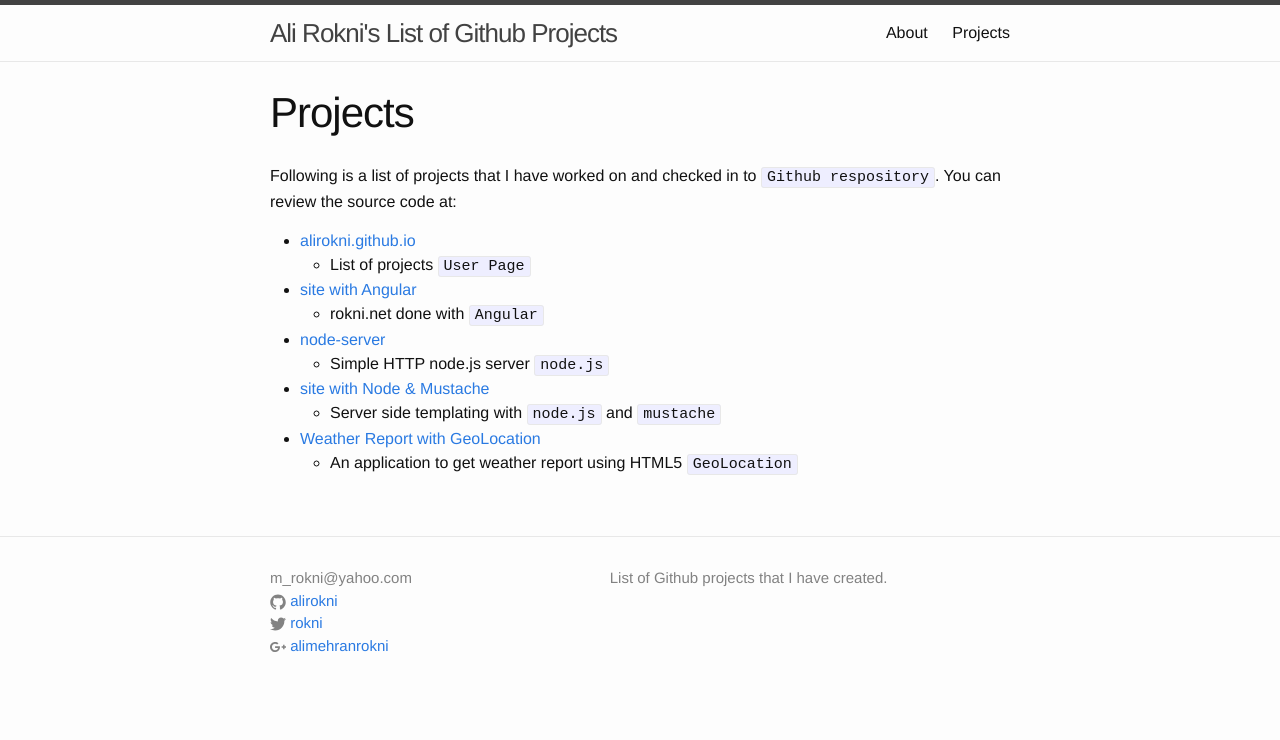
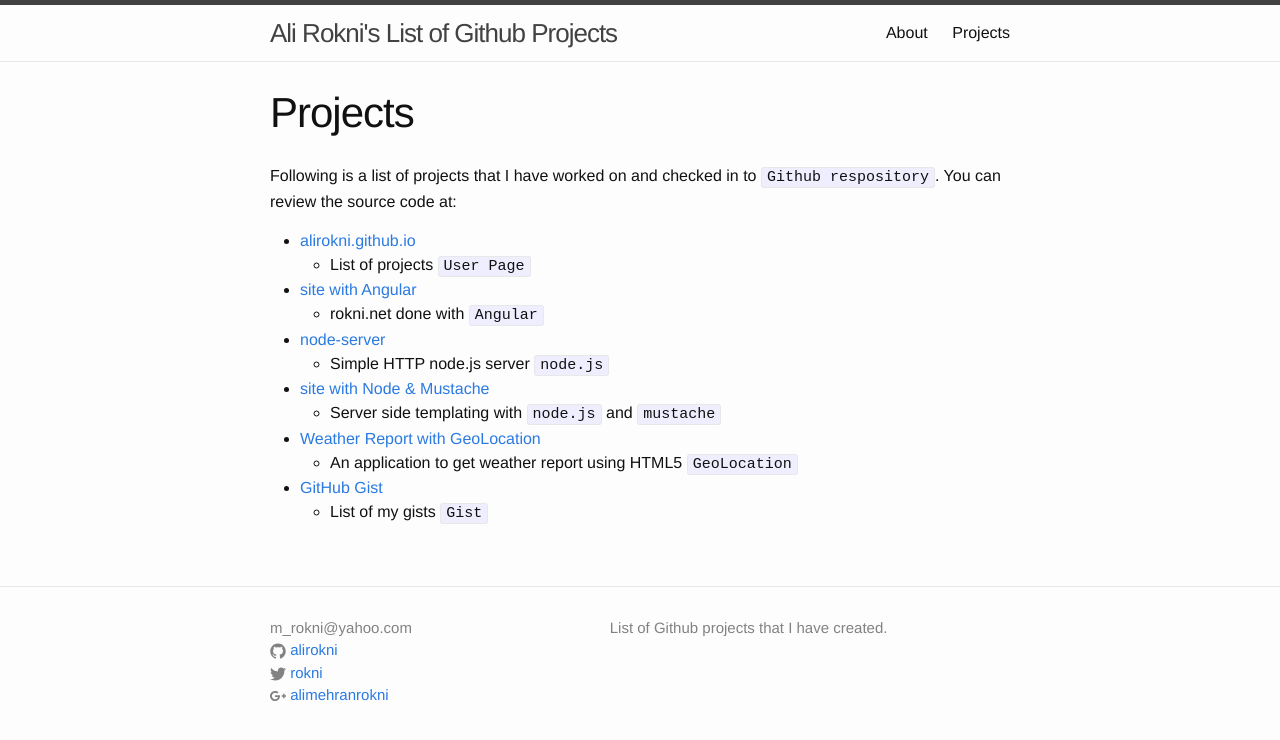
Before and after one commit to alirokni/alirokni.github.io, a Jekyll site: the page built from projects.md, in a window 1280 px wide. Shown: the top 740 px of the page. Built offline with Jekyll 4.4.1, drawn with Linux system fonts in a browser that asks for light colours.

Commit message:
Update projects.md
Added gists

```diff
--- a/projects.md
+++ b/projects.md
@@ -17,7 +17,8 @@ You can review the source code at:
   - Server side templating with `node.js` and `mustache`
 - [Weather Report with GeoLocation][weatherReport]{:target="_blank"}
   - An application to get weather report using HTML5 `GeoLocation`
-
+- [GitHub Gist][gist]{:target="_blank"}
+  - List of my gists `Gist`
 
 [gitRokni]: http://github.com/alirokni/
 [gitIo]: https://github.com/alirokni/alirokni.github.io
@@ -25,3 +26,4 @@ You can review the source code at:
 [nodeMustache]: https://github.com/alirokni/node-mustache
 [weatherReport]: https://github.com/alirokni/weather-geoLocation
 [nodeServer]: https://github.com/alirokni/node-server
+[gist]: https://gist.github.com/alirokni
```
